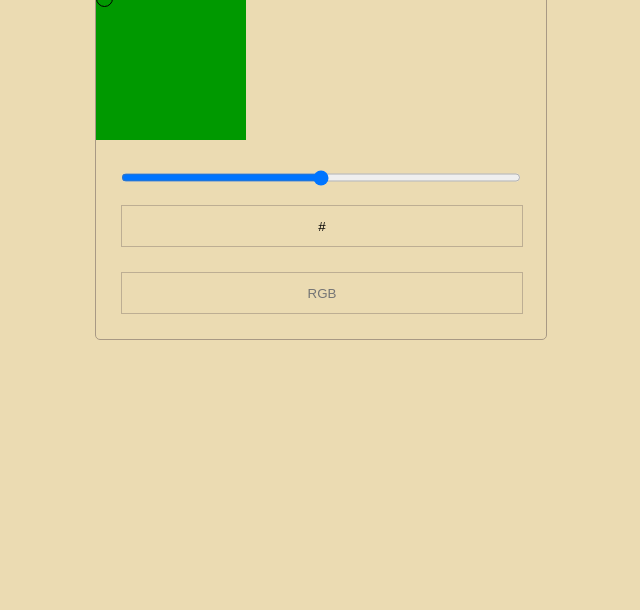
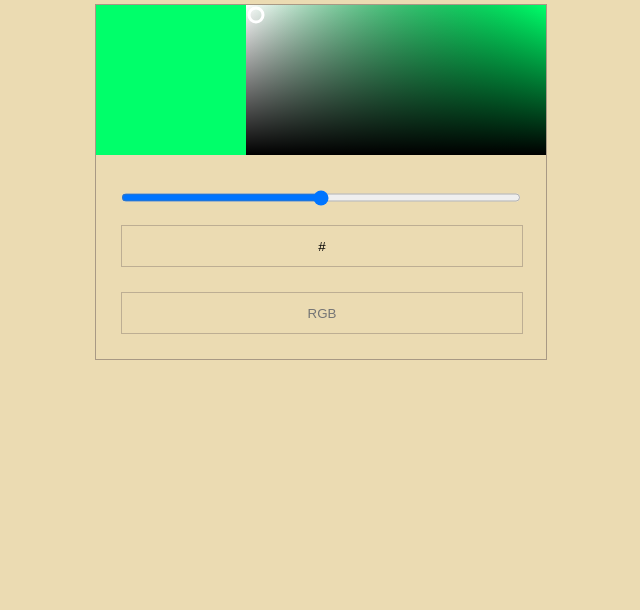
Before and after one commit to Imadkat/pickhex, a website: page index.html in a window 1280 px wide. Shown: the part 274-884 px from the top of the page, without its empty margins (319-959 px from the left). Before the commit the page ends 800 px from the top, so only its background shows below. Drawn offline with Linux system fonts and the light colour scheme.

Commit message:
Canvas circle added

```diff
--- a/assets/css/style.css
+++ b/assets/css/style.css
@@ -17,8 +17,7 @@ body {
 #container {
   width: 450px;
   background: #ebdbb2;
-  margin: 80px auto;
-  border-radius: 5px;
+  margin: 250px auto;
   border: 1px solid #a89984;
 }
 
@@ -26,7 +25,7 @@ body {
   color: #504945;
   text-align: center;
   position: relative;
-  top: 50px;
+  top: 230px;
 }
 
 .heading span {
@@ -35,33 +34,11 @@ body {
 
 #preview {
   float: left;
-  width: 150px;
-  background-color: #009900;
-  height: 150px;
-}
-
-#canvas {
-  float: right;
-}
-#circle {
-  position: absolute;
-  border: 1px solid #000;
-  border-radius: 20px;
 }
 
 #slider {
   width: 400px;
   height: 15px;
-  background: -moz-linear-gradient(
-    to right,
-    red 0%,
-    rgb(255, 200, 0) 20%,
-    #009900 40%,
-    cyan 60%,
-    blue 80%,
-    rgb(245, 0, 233) 90%,
-    red 100%
-  );
   border-radius: 50px;
   margin: 30px 0 20px 25px;
 }
--- a/index.html
+++ b/index.html
@@ -1,41 +1,30 @@
 <!DOCTYPE html>
 <html lang="en">
+
 <head>
   <meta charset="UTF-8" />
   <meta http-equiv="X-UA-Compatible" content="IE=edge" />
   <meta name="viewport" content="width=device-width, initial-scale=1.0" />
   <link rel="stylesheet" href="assets/css/style.css" />
 
-    <title>pickhex, pick your color</title>
+  <title>pickhex, pick your hex</title>
 </head>
 
 <body>
-    <canvas id="rectangle"></canvas>
   <h3 class="heading">pick<span class="hex">HEX</span></h3>
   <div id="container">
-      <div id="selection">
-        <canvas id="canvas"></canvas>
-        <canvas id="circle" width="15" height="15"></canvas>
-        <canvas id="preview"> </canvas>
+    <div id="rectangles">
+      <canvas id="preview" height="150" width="150"></canvas>
+      <canvas id="canvas" width="300" height="150"></canvas>
     </div>
-      <input
-        type="range"
-        id="slider"
-        name="range"
-        min="0"
-        max="100"
-        value="50"
-      />
-      <div id="output"></div>
-      <input
-        type="text"
-        id="hex-value"
-        class="input"
-        placeholder="HEX"
-        value="#"
-      />
+
+    <div id="inputs">
+      <input type="range" id="slider" name="range" min="0" max="100" value="50" />
+      <input type="text" id="hex-value" class="input" placeholder="HEX" value="#" />
       <input type="text" id="rgb" class="input" placeholder="RGB" />
+    </div>
   </div>
   <script type="module" src="src/main.js"></script>
 </body>
+
 </html>
--- a/src/main.js
+++ b/src/main.js
@@ -1,9 +1,12 @@
-const preview = document.getElementById("preview");
-const slider = document.getElementById("slider");
+const preview = document.getElementById("preview")
+const slider = document.getElementById("slider")
+const canvas = document.getElementById("canvas")
+const ctx = canvas.getContext("2d")
 
-const canvas = document.getElementById("canvas");
-const ctx = canvas.getContext("2d");
+let isMouseDown = false // Flag for switching mouse events
+let r, g, b, color
 
+// rainbow like colors for slider gradient
 let colors = [
   [255, 0, 0],
   [255, 125, 0],
@@ -13,60 +16,117 @@ let colors = [
   [0, 0, 255],
   [255, 0, 255],
   [255, 0, 0],
-];
-
-function sliderGradient() {
-  slider.style.background = "linear-gradient(to right " + colors.reduce((style, color) => {
-      return style + `, rgb(${color[0]}, ${color[1]}, ${color[2]})`;
-    }, "") +
-    ")";
+]
+// stores circle x, y, width, and height to update later on mouse events
+var cirPos = {
+  x: 10,
+  y: 10,
+  width: 7,
+  height: 7,
 }
 
-sliderGradient();
+// draws Circle
+function circle() {
+  ctx.beginPath()
+  ctx.arc(cirPos.x, cirPos.y, cirPos.width, 0, Math.PI * 2)
+  ctx.lineWidth = 3
+  ctx.strokeStyle = "#fff"
+  ctx.stroke()
+  console.log("Draw", cirPos.x, cirPos.y)
+  ctx.closePath()
+}
 
-slider.addEventListener("input", (event) => {
-  let max = event.target.max;
-  let min = event.target.min;
-  let range = max - min;
+// initial colors of preview and canvas
+function initialColor() {
+  ctx.fillStyle = "rgb(0, 255, 106)"
+  ctx.fillRect(0, 0, canvas.width, canvas.height)
+  preview.style.backgroundColor = `rgb(0, 255, 106)`
+  blackAndWhiteGrad()
+}
+// slider rainbow gradient
+function sliderGradient() {
+  slider.style.background =
+    "linear-gradient(to right " +
+    colors.reduce((style, color) => {
+      return style + `, rgb(${color[0]}, ${color[1]}, ${color[2]})`
+    }, "") +
+    ")"
+}
+// black and white gradient for canvas
+function blackAndWhiteGrad() {
+  let whiteGradient = ctx.createLinearGradient(0, 0, canvas.width, 0)
+  whiteGradient.addColorStop(0, "#fff")
+  whiteGradient.addColorStop(1, "transparent")
+  ctx.fillStyle = whiteGradient
+  ctx.fillRect(0, 0, canvas.width, canvas.height)
 
-  let frac = event.target.value / event.target.max;
-  let offset = (colors.length - 1) * frac;
-  let index = Math.min(Math.floor(offset), colors.length - 1);
+  let blackGradient = ctx.createLinearGradient(0, 0, 0, canvas.height)
+  blackGradient.addColorStop(0, "transparent")
+  blackGradient.addColorStop(1, "#000")
+  ctx.fillStyle = blackGradient
+  ctx.fillRect(0, 0, canvas.width, canvas.height)
+  circle()
+}
 
-  let colorNext = colors[index + 1];
-  let colorCurr = colors[index];
-  let colorFrac = offset - index;
+// updates colors with slider input
+function updateColor(event) {
+  let frac, offset, index
+  let colorNext, colorCurr, colorFrac
+  frac = slider.value / event.target.max
+  offset = (colors.length - 1) * frac
+  index = Math.min(Math.floor(offset), colors.length - 1)
+  colorNext = colors[index + 1]
+  colorCurr = colors[index]
+  colorFrac = offset - index
 
+  // picks color in-between combination of two colors from the colors array on input event
   function mix(from, to, frac) {
-    return parseInt((to - from) * frac + from);
+    return parseInt((to - from) * frac + from)
   }
 
-  let r = mix(colorCurr[0], colorNext[0], colorFrac);
-  let g = mix(colorCurr[1], colorNext[1], colorFrac);
-  let b = mix(colorCurr[2], colorNext[2], colorFrac);
-  let color = `rgb(${r}, ${g}, ${b})`
-
+  r = mix(colorCurr[0], colorNext[0], colorFrac)
+  g = mix(colorCurr[1], colorNext[1], colorFrac)
+  b = mix(colorCurr[2], colorNext[2], colorFrac)
+  color = `rgb(${r}, ${g}, ${b})`
   ctx.fillStyle = color
-  ctx.fillRect(0, 0, canvas.width, canvas.height);
-  preview.style.backgroundColor = color // Temprory
-  whiteGradient()
-  blackGradient()
-
-});
-
-
-function whiteGradient() {
-  let whiteGradient = ctx.createLinearGradient(0, 0, canvas.width, 0);
-  whiteGradient.addColorStop(0, "#fff");
-  whiteGradient.addColorStop(1, "transparent");
-  ctx.fillStyle = whiteGradient;
-  ctx.fillRect(0, 0, canvas.width, canvas.height);
+  ctx.fillRect(0, 0, canvas.width, canvas.height)
 }
 
-function blackGradient() {
-  let blackGradient = ctx.createLinearGradient(0, 0, 0, canvas.height);
-  blackGradient.addColorStop(0, "transparent");
-  blackGradient.addColorStop(1, "#000");
-  ctx.fillStyle = blackGradient;
-  ctx.fillRect(0, 0, canvas.width, canvas.height);
-}
+// update colors on input/change event of the slider
+slider.addEventListener("input", (event) => {
+  updateColor(event)
+  blackAndWhiteGrad()
+})
+
+// call these funtions when the page loads
+window.addEventListener("load", (event) => {
+  sliderGradient()
+  initialColor()
+  updateColor(event)
+})
+
+//when the mouse is within the canvas boundry move the circle but not working yet, works with slider only
+canvas.addEventListener("mousedown", (e) => {
+  let currentX = e.clientX - canvas.offsetLeft
+  let currentY = e.clientY - canvas.offsetTop
+
+  isMouseDown = true
+  cirPos.x = currentX
+  cirPos.y = currentY
+  console.log("Downed")
+})
+canvas.addEventListener("mousemove", (e) => {
+  if (isMouseDown) {
+    let currentX = e.clientX - canvas.offsetLeft
+    let currentY = e.clientY - canvas.offsetTop
+    cirPos.x = currentX
+    cirPos.y = currentY
+    console.log("Moved")
+    console.log(cirPos.x, cirPos.y)
+  }
+})
+// when the mouse is released, stop the circle movement
+canvas.addEventListener("mouseup", (e) => {
+  isMouseDown = false
+  console.log("Uped")
+})
```
Lines whose indentation alone changed are shown as unchanged.
